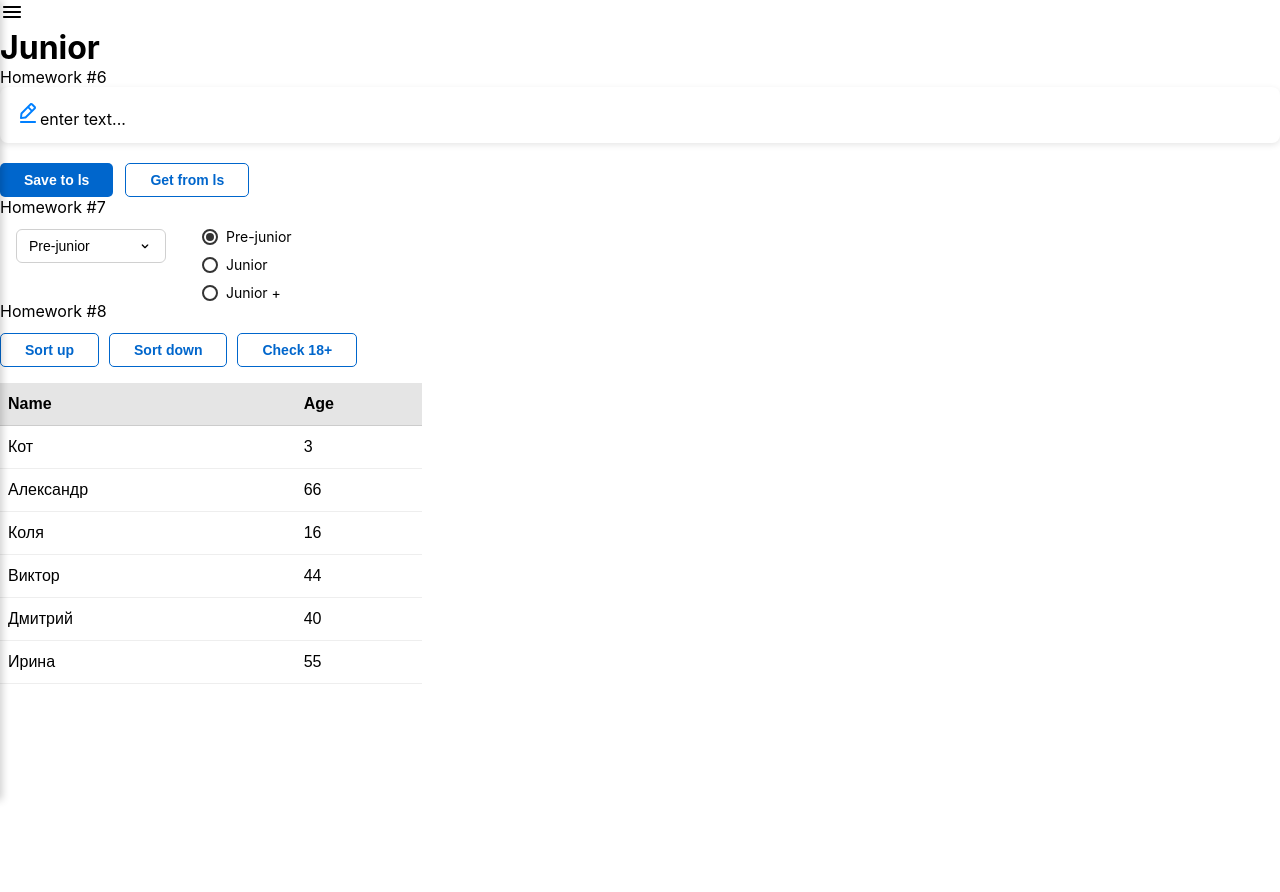
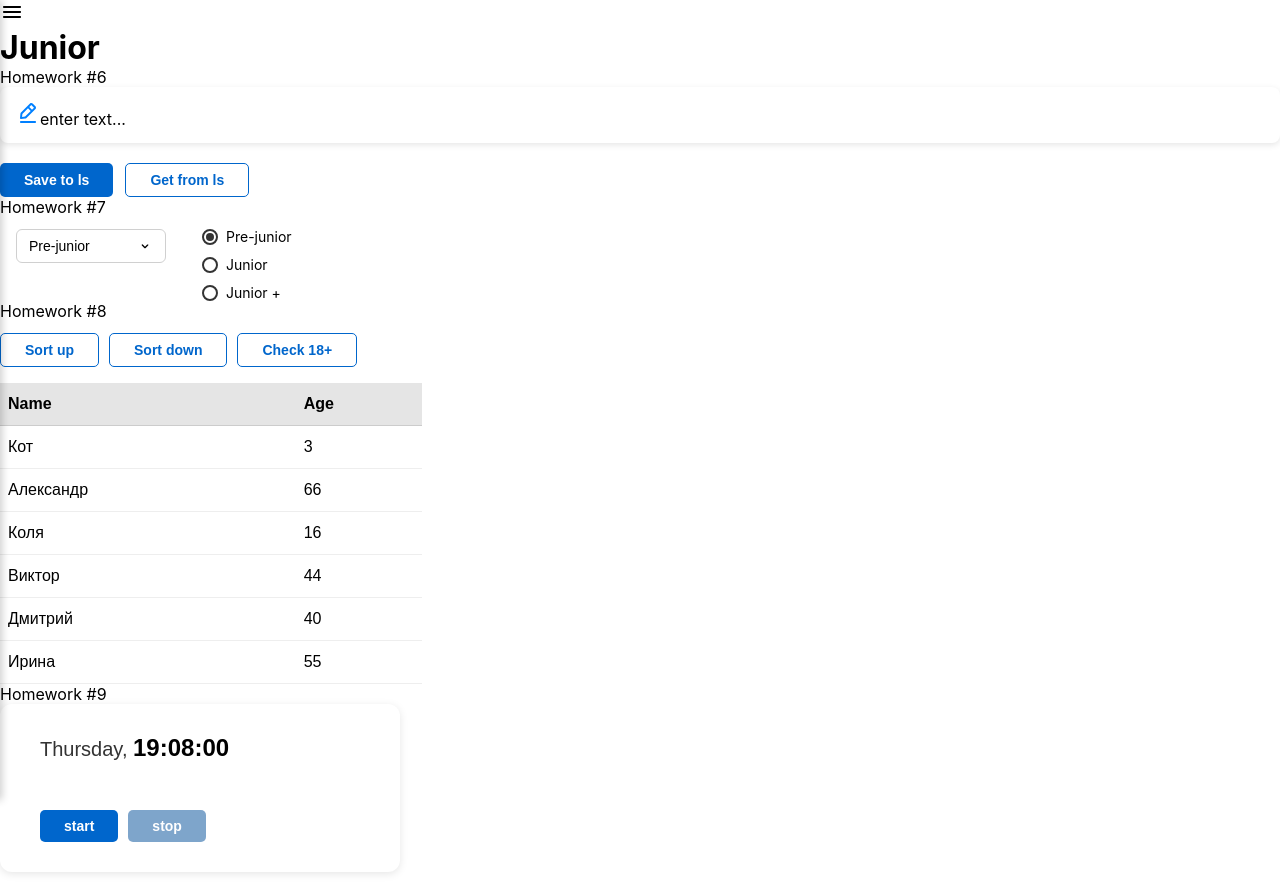
Before and after one commit to Nickseyn/homework_02, a React (Create React App) app: page /#/junior in a window 1280 px wide. Before the commit the page ends 800 px from the top, so only its background shows below. Built offline with nearby package versions, Linux system fonts and the light colour scheme.

Commit message:
Complete Clock component logic and styling

```diff
--- a/src/s2-homeworks/hw05/pages/Junior.tsx
+++ b/src/s2-homeworks/hw05/pages/Junior.tsx
@@ -2,7 +2,7 @@ import React from 'react'
 import HW6 from "../../hw06/HW6";
 import HW7 from '../../hw07/HW7'
 import HW8 from '../../hw08/HW8'
-// import HW9 from '../../hw09/HW9'
+import HW9 from '../../hw09/HW9'
 
 function Junior() {
     return (
@@ -10,7 +10,7 @@ function Junior() {
             <HW6 />
             <HW7 />
             <HW8 />
-            {/*<HW9 />*/}
+            <HW9 />
         </div>
     )
 }
--- a/src/s2-homeworks/hw09/Clock.module.css
+++ b/src/s2-homeworks/hw09/Clock.module.css
@@ -1,14 +1,32 @@
-.buttonsContainer {
-}
-
 .clock {
+    background-color: white;
+    border-radius: 12px;
+    box-shadow: 0 2px 8px rgba(0, 0, 0, 0.1);
+    padding: 30px 40px;
+    max-width: 400px;
+    margin-bottom: 20px;
+    font-family: 'Arial', sans-serif;
+    text-align: left;
 }
 
 .watch {
+    font-size: 20px;
+    color: #333;
+    margin-bottom: 10px;
 }
 
 .watch strong {
+    font-size: 24px;
+    color: #000;
 }
 
 .more {
+    font-size: 16px;
+    color: #777;
+    margin-bottom: 20px;
 }
+
+.buttonsContainer {
+    display: flex;
+    gap: 10px;
+}
--- a/src/s2-homeworks/hw09/Clock.tsx
+++ b/src/s2-homeworks/hw09/Clock.tsx
@@ -12,27 +12,35 @@ function Clock() {
     const start = () => {
         // пишут студенты // запустить часы (должно отображаться реальное время, а не +1)
         // сохранить ид таймера (https://learn.javascript.ru/settimeout-setinterval#setinterval)
+        const id = window.setInterval(() => {
+            setDate(new Date())
+        }, 1000)
+        setTimerId(id)
+    }
 
-    }
 
     const stop = () => {
         // пишут студенты // поставить часы на паузу, обнулить ид таймера (timerId <- undefined)
-
+        if (timerId) {
+            clearTimeout(timerId)
+            setTimerId(undefined)
+        }
     }
 
     const onMouseEnter = () => { // пишут студенты // показать дату если наведена мышка
-
+        setShow(true)
     }
     const onMouseLeave = () => { // пишут студенты // спрятать дату если мышка не наведена
+        setShow(false)
+    }
+    const toStringFooHandler = (num: number) => num.toString().padStart(2, '0')
 
-    }
-
-    const stringTime = 'date->time' || <br/> // часы24:минуты:секунды (01:02:03)/(23:02:03)/(24:00:00)/(00:00:01) // пишут студенты
-    const stringDate = 'date->date' || <br/> // день.месяц.год (01.02.2022) // пишут студенты, варианты 01.02.0123/01.02.-123/01.02.12345 не рассматриваем
+    const stringTime = `${toStringFooHandler(date.getHours())}:${toStringFooHandler(date.getMinutes())}:${toStringFooHandler(date.getSeconds())}`
+    const stringDate = `${toStringFooHandler(date.getDate())}:${toStringFooHandler(date.getMonth())}:${toStringFooHandler(date.getFullYear())}`
 
     // день недели на английском, месяц на английском (https://learn.javascript.ru/intl#intl-datetimeformat)
-    const stringDay = 'date->day' || <br/> // пишут студенты
-    const stringMonth = 'date->month' || <br/> // пишут студенты
+    const stringDay = new Intl.DateTimeFormat('en-Us', {weekday: 'long'}).format(date)
+    const stringMonth = new Intl.DateTimeFormat('en-Us', {month: 'long'}).format(date)
 
     return (
         <div className={s.clock}>
@@ -66,14 +74,14 @@ function Clock() {
             <div className={s.buttonsContainer}>
                 <SuperButton
                     id={'hw9-button-start'}
-                    disabled={true} // пишут студенты // задизэйблить если таймер запущен
+                    disabled={!!timerId}
                     onClick={start}
                 >
                     start
                 </SuperButton>
                 <SuperButton
                     id={'hw9-button-stop'}
-                    disabled={true} // пишут студенты // задизэйблить если таймер не запущен
+                    disabled={!timerId}
                     onClick={stop}
                 >
                     stop
```
